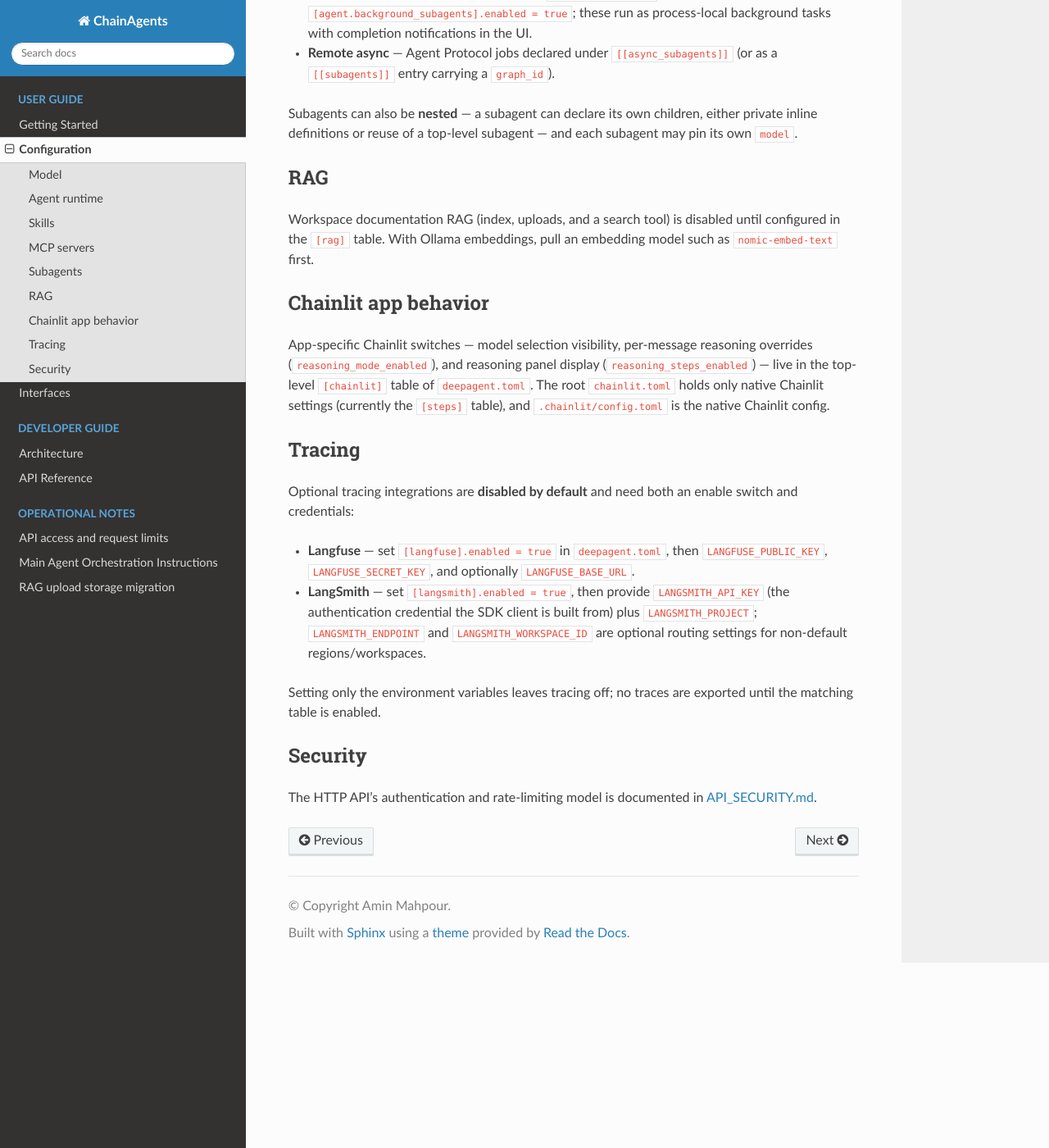
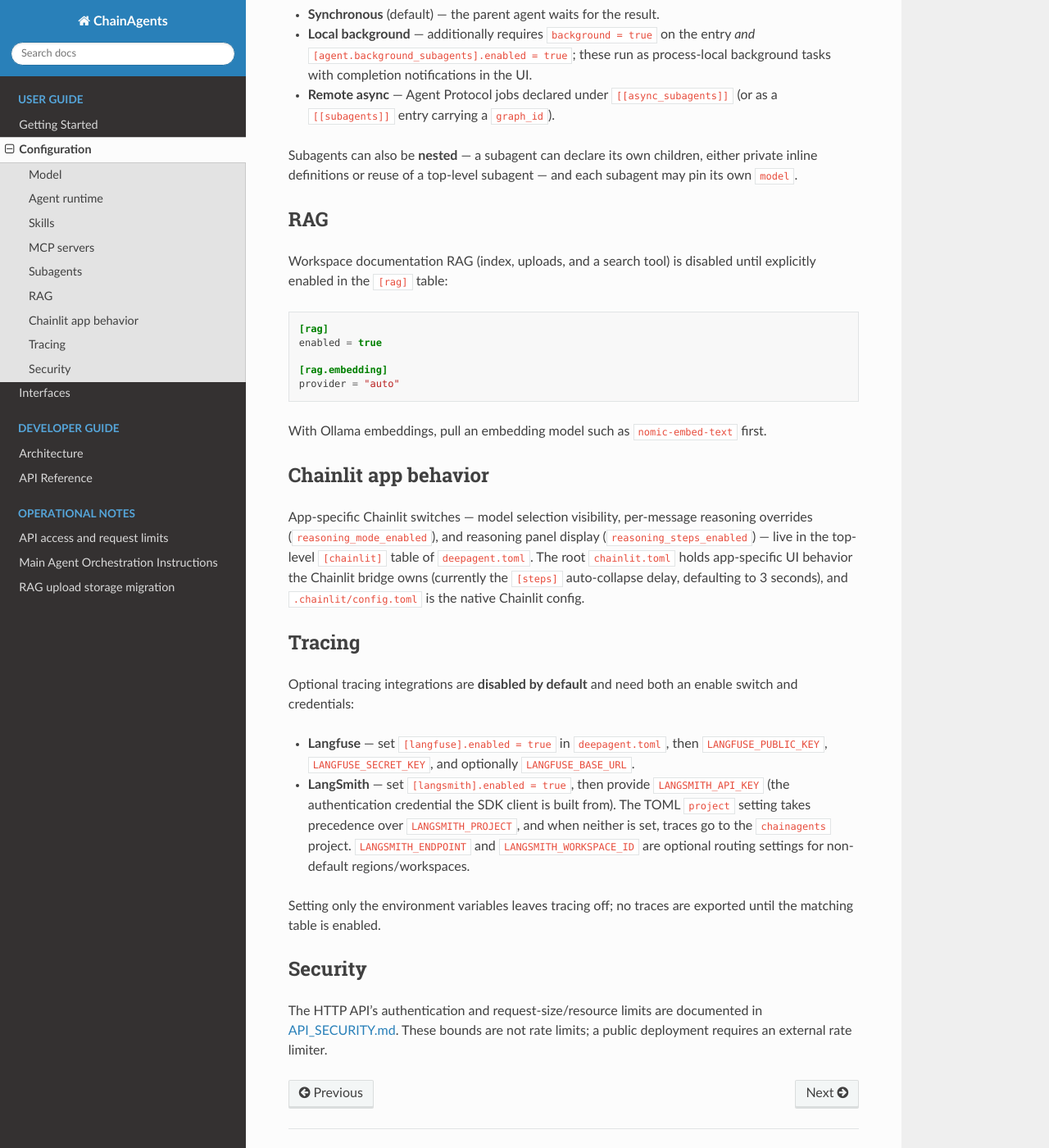
Before and after one commit to AminMahpour/ChainAgents, a Sphinx documentation site: the page built from docs/configuration.md, in a window 1280 px wide and 1400 px high, scrolled down 2050 px. Shown: the whole window at 82% size. Built offline with Sphinx 7.4.7 and the Read the Docs theme 3.1.0, drawn with Linux system fonts in a browser that asks for light colours; some of the changed text lies outside the part shown.

Commit message:
Fix env overrides, CLI example, LangGraph section, rate-limit wording, and RAG enable docs
README parity pass plus round-3 PR review findings:
- enumerate all eight DEEPAGENT_MODEL_* overrides and Ollama aliases
- use the real --prompt flag in the CLI example
- describe langgraph.json graphs and the langgraph dev launch command
- correct chainlit.toml vs .chainlit/config.toml roles and
  LANGSMITH_PROJECT precedence
- reword the Security summary as request-size/resource limits
- qualify the persistence highlight for stateless mode
- show the required [rag].enabled = true switch
- docker compose up -d postgres to match compose.yaml

````diff
--- a/docs/configuration.md
+++ b/docs/configuration.md
@@ -33,9 +33,13 @@
 At launch, the supported `DEEPAGENT_MODEL_*` environment overrides
 (`DEEPAGENT_MODEL_PROVIDER`, `DEEPAGENT_MODEL_BASE_URL`,
 `DEEPAGENT_MODEL_ENDPOINT_URL`, `DEEPAGENT_MODEL_NAME`,
-`DEEPAGENT_MODEL_REASONING`, `DEEPAGENT_MODEL_API_KEY`) replace the matching
-`[model]` values. Other model settings (such as `temperature`, `max_tokens`,
-`models`, `modalities`, or `thinking`) are only set in the file.
+`DEEPAGENT_MODEL_REASONING`, `DEEPAGENT_MODEL_API_KEY`,
+`DEEPAGENT_MODEL_DISABLE_STREAMING`, and
+`DEEPAGENT_MODEL_DISABLE_STREAMING_FOR_TOOL_CALLS`) replace the matching
+`[model]` values. `OLLAMA_BASE_URL`, `OLLAMA_MODEL`, and `OLLAMA_REASONING`
+still work as Ollama-only compatibility aliases. Other model settings (such as
+`temperature`, `max_tokens`, `models`, `modalities`, or `thinking`) are only
+set in the file.
 
 ## Agent runtime
 
@@ -100,17 +104,27 @@
 ## RAG
 
 Workspace documentation RAG (index, uploads, and a search tool) is disabled
-until configured in the `[rag]` table. With Ollama embeddings, pull an
-embedding model such as `nomic-embed-text` first.
+until explicitly enabled in the `[rag]` table:
+
+```toml
+[rag]
+enabled = true
+
+[rag.embedding]
+provider = "auto"
+```
+
+With Ollama embeddings, pull an embedding model such as `nomic-embed-text`
+first.
 
 ## Chainlit app behavior
 
 App-specific Chainlit switches — model selection visibility, per-message
 reasoning overrides (`reasoning_mode_enabled`), and reasoning panel display
 (`reasoning_steps_enabled`) — live in the top-level `[chainlit]` table of
-`deepagent.toml`. The root `chainlit.toml` holds only native Chainlit
-settings (currently the `[steps]` table), and `.chainlit/config.toml` is the
-native Chainlit config.
+`deepagent.toml`. The root `chainlit.toml` holds app-specific UI behavior the
+Chainlit bridge owns (currently the `[steps]` auto-collapse delay, defaulting
+to 3 seconds), and `.chainlit/config.toml` is the native Chainlit config.
 
 ## Tracing
 
@@ -122,14 +136,16 @@
   `LANGFUSE_BASE_URL`.
 - **LangSmith** — set `[langsmith].enabled = true`, then provide
   `LANGSMITH_API_KEY` (the authentication credential the SDK client is
-  built from) plus `LANGSMITH_PROJECT`; `LANGSMITH_ENDPOINT` and
-  `LANGSMITH_WORKSPACE_ID` are optional routing settings for non-default
-  regions/workspaces.
+  built from). The TOML `project` setting takes precedence over
+  `LANGSMITH_PROJECT`, and when neither is set, traces go to the
+  `chainagents` project. `LANGSMITH_ENDPOINT` and `LANGSMITH_WORKSPACE_ID`
+  are optional routing settings for non-default regions/workspaces.
 
 Setting only the environment variables leaves tracing off; no traces are
 exported until the matching table is enabled.
 
 ## Security
 
-The HTTP API's authentication and rate-limiting model is documented in
-[API_SECURITY.md](API_SECURITY.md).
+The HTTP API's authentication and request-size/resource limits are
+documented in [API_SECURITY.md](API_SECURITY.md). These bounds are not
+rate limits; a public deployment requires an external rate limiter.
--- a/docs/index.rst
+++ b/docs/index.rst
@@ -40,7 +40,9 @@
   files mounted for the agent under ``/workspace/``.
 - Context management: long-thread summarization and tool-output offload.
 - Persistent memory via pluggable LangGraph checkpoint and store backends
-  (Postgres when ``DATABASE_URL`` is set, in-memory otherwise).
+  in stateful mode (Postgres when ``DATABASE_URL`` is set, in-memory
+  otherwise). With ``[agent].state = "stateless"``, no checkpoint or store
+  is created at all.
 - Skills, MCP servers, and bring-your-own tools.
 - Optional Langfuse and LangSmith tracing.
 - Per-response Markdown and PDF export buttons in Chainlit.
````
Also changed, not shown: docs/getting_started.md (+11 -5 lines), docs/interfaces.md (+10 -3 lines).
